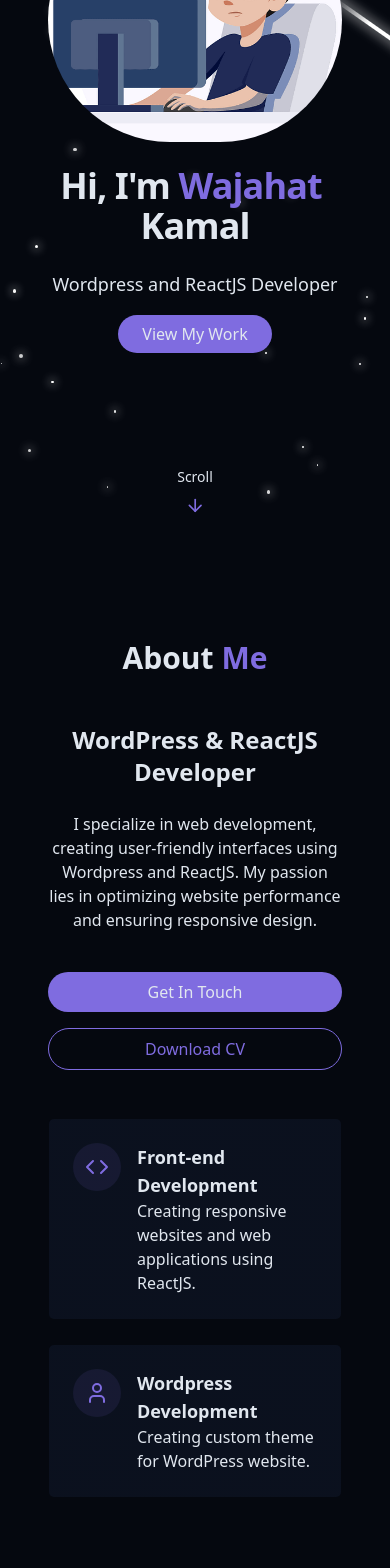
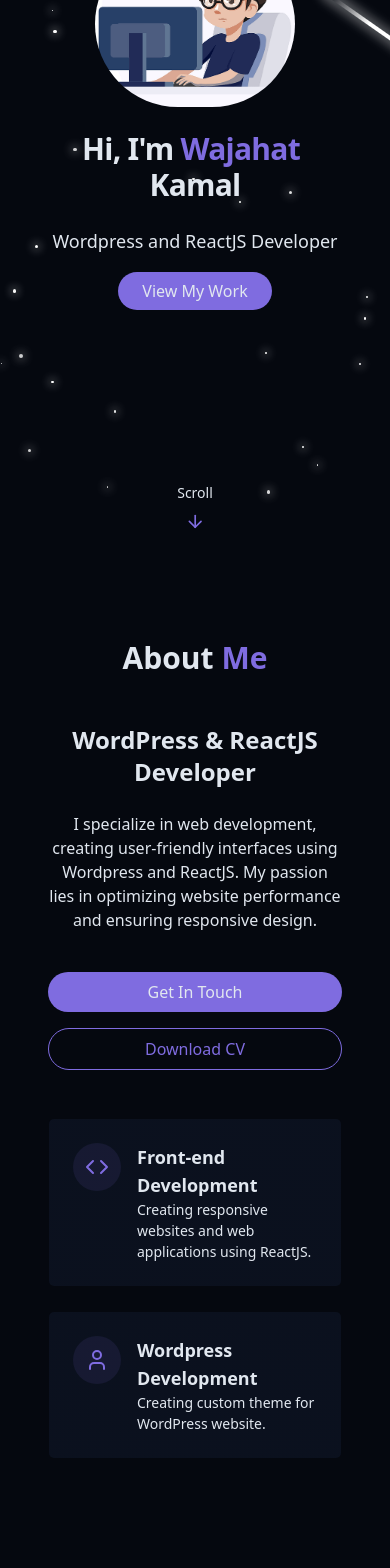
Before and after one commit to wajahat-kamal/Dev-Portfolio, a React (Vite) app: page / in a window 390 px wide. Shown: the part 300-1868 px from the top of the page. Built offline with nearby package versions, Linux system fonts and the light colour scheme.

Commit message:
Update text sizes in AboutSection and adjust layout in HeroSection for better responsiveness

```diff
--- a/src/components/AboutSection.jsx
+++ b/src/components/AboutSection.jsx
@@ -52,7 +52,7 @@ export const AboutSection = () => {
                     Front-end Development
                   </h4>
 
-                  <p className="text-muted-foreground">
+                  <p className="text-muted-foreground sm:text-[17px] text-[14px]">
                     Creating responsive websites and web applications using
                     ReactJS.
                   </p>
@@ -71,7 +71,7 @@ export const AboutSection = () => {
                     Wordpress Development
                   </h4>
 
-                  <p className="text-muted-foreground">
+                  <p className="text-muted-foreground sm:text-[17px] text-[14px]">
                     Creating custom theme for WordPress website.
                   </p>
                 </div>
--- a/src/components/HeroSection.jsx
+++ b/src/components/HeroSection.jsx
@@ -11,11 +11,11 @@ export const HeroSection = () => (
           <img
             src="./public/portfolioimg.png"
             alt="portfolio img"
-            className="w-80 rounded-full"
+            className="w-50 md:w-80 rounded-full"
           />
         </div>
 
-        <h1 className="text-4xl md:text-6xl font-bold tracking-tight">
+        <h1 className="text-3xl md:text-6xl font-bold tracking-tight">
           <span className="opacity-0 animate-fade-in"> Hi, I'm</span>
           <span className="text-primary opacity-0 animate-fade-in-delay-1">
             {" "}
@@ -42,7 +42,7 @@ export const HeroSection = () => (
       </div>
     </div>
 
-    <div className="absolute bottom-5 left-1/2 transform -translate-x-1/2 flex flex-col items-center animate-bounce">
+    <div className="absolute bottom-1 left-1/2 transform -translate-x-1/2 flex flex-col items-center animate-bounce">
       <span className="text-sm text-muted-foreground mb-2"> Scroll </span>
       <ArrowDown className="h-5 w-5 text-primary" />
     </div>
```
